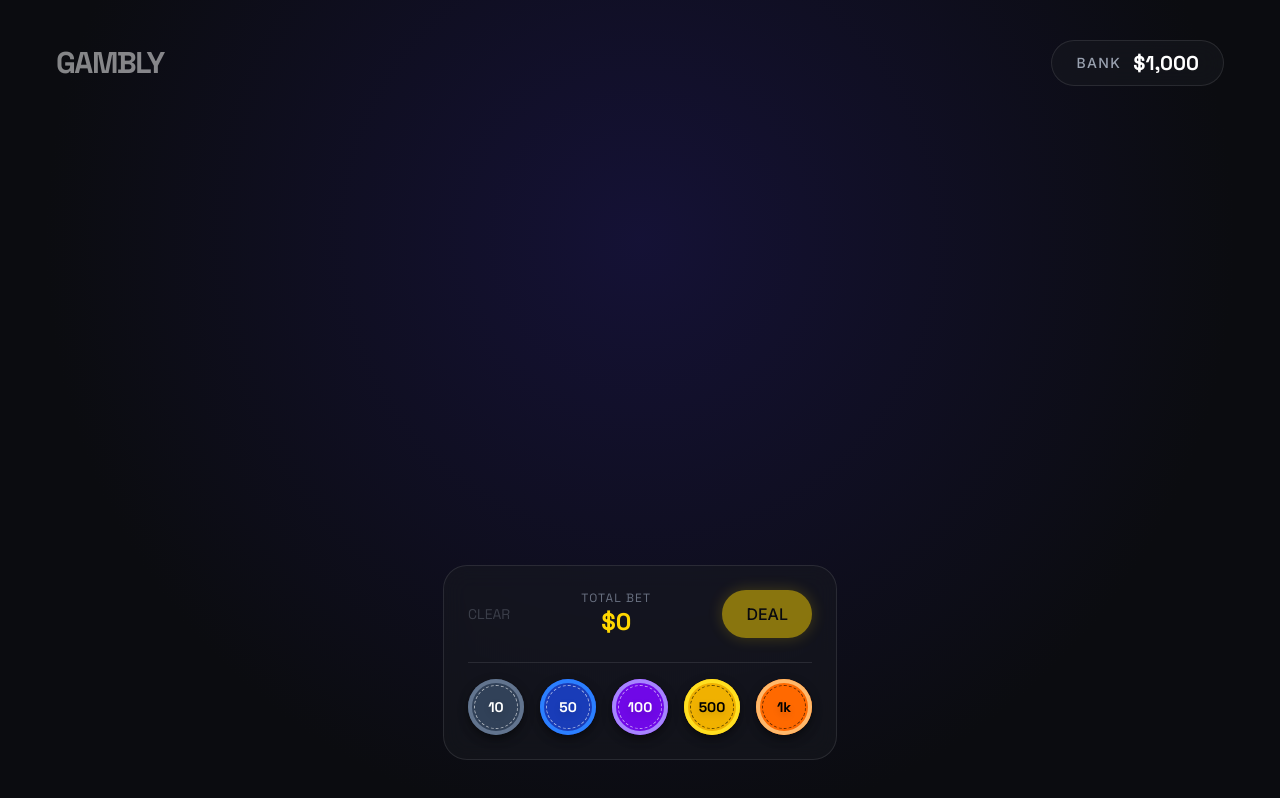
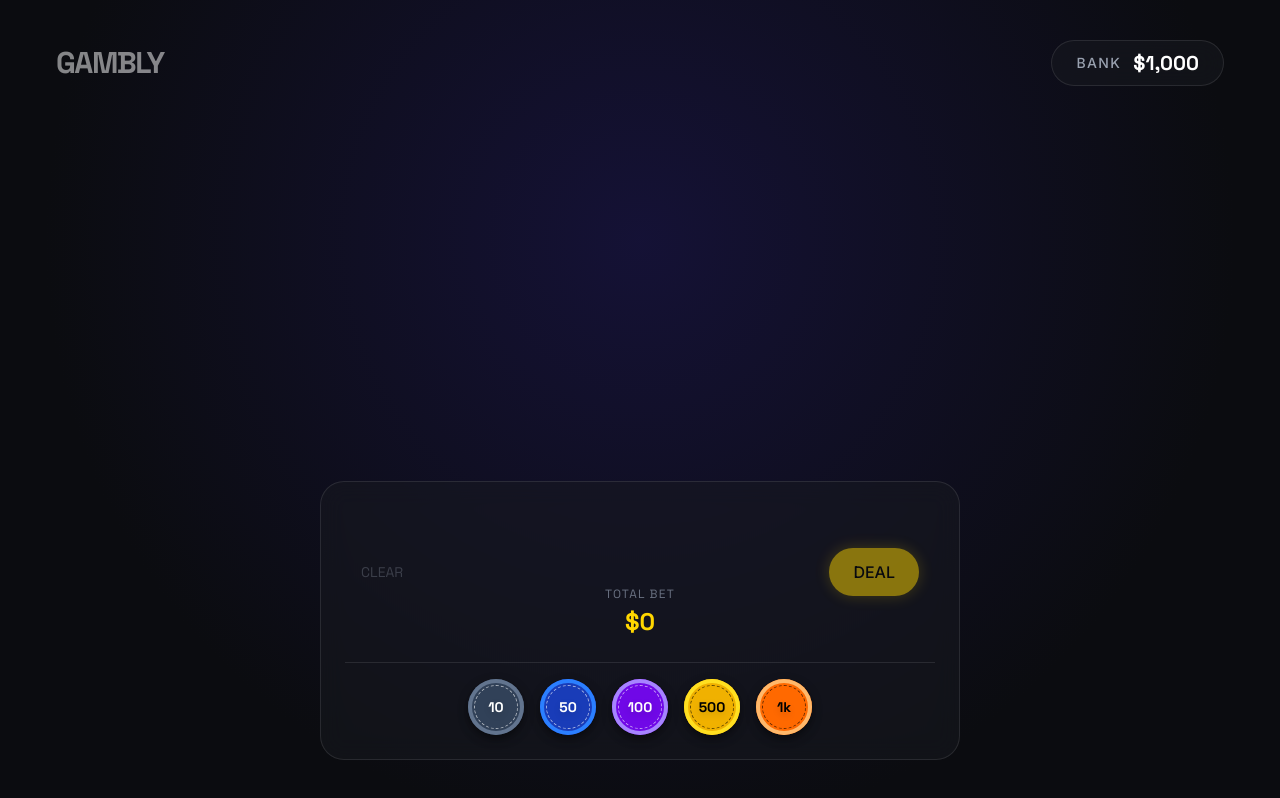
Before and after one commit to igorcol/GAMBLY, a Next.js app: page /games/blackjack in a window 1280 px wide. Both pictures are taken after a click on the button "Start Game". Built offline with nearby package versions, Linux system fonts and the light colour scheme.

Commit message:
ft(ui) implementa fisica de empilhamento de fichas na mesa

```diff
--- a/src/components/game/ActionBar.tsx
+++ b/src/components/game/ActionBar.tsx
@@ -4,37 +4,57 @@ import { useTableStore } from '@/store/tableStore'
 import { Button } from '@/components/ui/Button'
 import { Chip } from '@/components/ui/Chip'
 import { useGameShortcuts } from '@/hooks/useGameShortcuts'
+import { motion, AnimatePresence } from 'framer-motion'
 
 const AVAILABLE_CHIPS = [10, 50, 100, 500, 1000]
 
 export function ActionBar() {
-  const { state, pendingBet, startGame, placeBet, dispatchAction, addPendingBet, clearPendingBet } = useTableStore()
+  const { state, pendingBet, pendingChips, startGame, placeBet, dispatchAction, addPendingBet, clearPendingBet } = useTableStore()
 
-  // Ativa os atalhos de teclado
   useGameShortcuts()
 
   return (
-    <div className="fixed bottom-10 left-1/2 -translate-x-1/2 flex flex-col items-center gap-4">
+    <div className="fixed bottom-10 left-1/2 -translate-x-1/2 flex flex-col items-center gap-4 w-full max-w-2xl px-4">
 
-      {/* Fase de Aposta: Mostra as Fichas e o Painel de Confirmação */}
       {state.phase === 'BETTING' && (
-        <div className="flex flex-col items-center gap-6 bg-arcade-surface/50 p-6 rounded-3xl border border-white/10 backdrop-blur-md">
+        <div className="flex flex-col items-center gap-6 bg-arcade-surface/50 p-6 rounded-3xl border border-white/10 backdrop-blur-md w-full">
 
-          {/* Valor pendente e botões de ação */}
-          <div className="flex items-center gap-6 w-full justify-between">
+          <div className="flex items-center w-full justify-between px-4">
             <button
               onClick={clearPendingBet}
               disabled={pendingBet === 0}
-              className="text-gray-400 hover:text-white disabled:opacity-30 disabled:cursor-not-allowed font-mono text-sm transition-colors"
+              className="text-gray-400 hover:text-white disabled:opacity-30 disabled:cursor-not-allowed font-mono text-sm transition-colors w-24 text-left"
             >
               CLEAR
             </button>
 
+            {/* NOVO: A Torre de Fichas e o Valor Total */}
+            <div className="flex flex-col items-center min-h-30 justify-end">
+              <div className="relative w-16 h-16 flex items-end justify-center mb-4">
+                <AnimatePresence>
+                  {pendingChips.map((chip, index) => (
+                    <motion.div
+                      key={chip.id}
+                      initial={{ opacity: 0, y: 50, scale: 0.5 }} // Nasce invisível e voa de baixo
+                      animate={{ opacity: 1, y: -(index * 6), scale: 1 }} // Sobe empilhando (6px por ficha)
+                      exit={{ opacity: 0, scale: 0, transition: { duration: 0.2 } }} // Some ao dar CLEAR ou DEAL
+                      className="absolute"
+                      style={{ zIndex: index }}
+                    >
+                      {/* Renderiza a ficha desabilitada apenas como visual */}
+                      <Chip amount={chip.amount} disabled className="shadow-xl pointer-events-none" />
+                    </motion.div>
+                  ))}
+                </AnimatePresence>
+              </div>
+
               <div className="flex flex-col items-center">
-              <span className="text-xs text-gray-500 font-mono tracking-widest uppercase">Total Bet</span>
+                <span className="text-xs text-gray-500 font-mono tracking-widest uppercase mb-1">Total Bet</span>
                 <span className="text-2xl font-mono font-black text-arcade-action">${pendingBet}</span>
               </div>
+            </div>
 
+            <div className="w-24 flex justify-end">
               <Button
                 variant="primary"
                 label="DEAL"
@@ -42,8 +62,8 @@ export function ActionBar() {
                 disabled={pendingBet === 0}
               />
             </div>
+          </div>
 
-          {/* Fileira de Fichas para somar a aposta */}
           <div className="flex items-center gap-4 pt-4 border-t border-white/10 w-full justify-center">
             {AVAILABLE_CHIPS.map(amount => (
               <Chip
@@ -56,39 +76,21 @@ export function ActionBar() {
         </div>
       )}
 
-      {/* Container Padrão para as outras fases */}
       {state.phase !== 'BETTING' && (
         <div className="flex items-center gap-4 bg-arcade-surface/50 p-4 rounded-full border border-white/10 backdrop-blur-md transition-all">
-
           {(state.phase === 'IDLE' || state.phase === 'PAYOUT') && (
-            <Button
-              variant="primary"
-              label={state.phase === 'PAYOUT' ? 'Play Again' : 'Start Game'}
-              onClick={startGame}
-            />
+            <Button variant="primary" label={state.phase === 'PAYOUT' ? 'Play Again' : 'Start Game'} onClick={startGame} />
           )}
 
           {state.phase === 'PLAYER_TURN' && (
             <>
-              <Button
-                variant="danger"
-                label="Stand"
-                shortcut="S"
-                onClick={() => dispatchAction({ type: 'STAND' })}
-              />
-              <Button
-                variant="success"
-                label="Hit"
-                shortcut="H"
-                onClick={() => dispatchAction({ type: 'HIT' })}
-              />
+              <Button variant="danger" label="Stand" shortcut="S" onClick={() => dispatchAction({ type: 'STAND' })} />
+              <Button variant="success" label="Hit" shortcut="H" onClick={() => dispatchAction({ type: 'HIT' })} />
             </>
           )}
 
           {(state.phase === 'DEALING' || state.phase === 'DEALER_TURN') && (
-            <span className="text-gray-400 font-mono text-sm px-6 animate-pulse">
-              Dealer is playing...
-            </span>
+            <span className="text-gray-400 font-mono text-sm px-6 animate-pulse">Dealer is playing...</span>
           )}
         </div>
       )}
--- a/src/components/ui/Chip.tsx
+++ b/src/components/ui/Chip.tsx
@@ -1,10 +1,12 @@
+'use client'
+
 import { ButtonHTMLAttributes } from 'react'
+import { motion, HTMLMotionProps } from 'framer-motion'
 
-interface ChipProps extends ButtonHTMLAttributes<HTMLButtonElement> {
+interface ChipProps extends Omit<HTMLMotionProps<"button">, "children"> {
   amount: number
 }
 
-// Mapeamento de valores para cores
 const CHIP_COLORS: Record<number, string> = {
   10: 'bg-slate-700 ring-slate-500 text-white',
   50: 'bg-blue-800 ring-blue-500 text-white',
@@ -17,17 +19,17 @@ export function Chip({ amount, className = '', ...props }: ChipProps) {
   const colorClass = CHIP_COLORS[amount] || 'bg-arcade-surface ring-white/20 text-white'
 
   return (
-    <button
-      className={`relative w-14 h-14 rounded-full flex items-center justify-center font-mono font-black text-sm shadow-[0_4px_10px_rgba(0,0,0,0.5)] ring-4 ring-inset transition-all hover:-translate-y-2 hover:shadow-neon active:scale-95 ${colorClass} ${className}`}
+    <motion.button
+      className={`relative w-14 h-14 rounded-full flex items-center justify-center font-mono font-black text-sm shadow-[0_4px_10px_rgba(0,0,0,0.5)] ring-4 ring-inset transition-all hover:shadow-neon ${colorClass} ${className}`}
+      whileHover={{ y: -5 }} // Hover agora é gerenciado pelo Framer
+      whileTap={{ scale: 0.9 }} // Efeito de clique físico
       {...props}
     >
-      {/* Borda tracejada */}
       <div className="absolute inset-1.5 rounded-full border border-dashed border-current opacity-60 pointer-events-none"></div>
 
-      {/* Formatação abreviada */}
       <span className="z-10 drop-shadow-md">
         {amount >= 1000 ? `${amount / 1000}k` : amount}
       </span>
-    </button>
+    </motion.button>
   )
 }
--- a/src/store/tableStore.ts
+++ b/src/store/tableStore.ts
@@ -3,10 +3,16 @@ import { BlackjackEngine } from '../core/blackjack/engine'
 import { GameState, GameAction } from '../core/blackjack/types'
 import { useBankrollStore } from './bankrollStore'
 
+interface PendingChip {
+  id: string
+  amount: number
+}
+
 interface TableStore {
   state: GameState
   isInitialized: boolean
   pendingBet: number
+  pendingChips: PendingChip[] // NOVO: Guarda a pilha visual de fichas
   initializeTable: () => void
   startGame: () => void
   addPendingBet: (amount: number) => void
@@ -17,7 +23,6 @@ interface TableStore {
 
 let engineInstance: BlackjackEngine | null = null
 
-// Utilitário simples para criar pausas dramáticas (async/await)
 const delay = (ms: number) => new Promise(resolve => setTimeout(resolve, ms))
 
 export const useTableStore = create<TableStore>((set, get) => ({
@@ -29,6 +34,7 @@ export const useTableStore = create<TableStore>((set, get) => ({
   },
   isInitialized: false,
   pendingBet: 0,
+  pendingChips: [],
 
   initializeTable: () => {
     if (engineInstance) return
@@ -46,22 +52,27 @@ export const useTableStore = create<TableStore>((set, get) => ({
 
   startGame: () => {
     if (engineInstance) {
-      set({ pendingBet: 0 })
+      set({ pendingBet: 0, pendingChips: [] }) // Limpa a mesa ao reiniciar
       engineInstance.startGame()
     }
   },
 
   addPendingBet: (amount: number) => {
     const { balance } = useBankrollStore.getState()
-    const currentPending = get().pendingBet
-    if (currentPending + amount <= balance) {
-      set({ pendingBet: currentPending + amount })
+    const { pendingBet, pendingChips } = get()
+
+    if (pendingBet + amount <= balance) {
+      // Cria um ID único para o Framer Motion conseguir rastrear a animação individual de cada ficha
+      const newChip = { id: `${Date.now()}-${Math.random()}`, amount }
+      set({
+        pendingBet: pendingBet + amount,
+        pendingChips: [...pendingChips, newChip]
+      })
     }
   },
 
-  clearPendingBet: () => set({ pendingBet: 0 }),
+  clearPendingBet: () => set({ pendingBet: 0, pendingChips: [] }),
 
-  // COREOGRAFIA DO DEAL
   placeBet: async () => {
     if (!engineInstance) return
     const { pendingBet } = get()
@@ -72,25 +83,19 @@ export const useTableStore = create<TableStore>((set, get) => ({
 
     if (isApproved) {
       engineInstance.startDealing(pendingBet)
-
-      await delay(300) // Player Carta 1
+      await delay(300)
       engineInstance.dealToPlayer()
-
-      await delay(300) // Dealer Carta 1 (Aberta)
+      await delay(300)
       engineInstance.dealToDealer(false)
-
-      await delay(300) // Player Carta 2
+      await delay(300)
       engineInstance.dealToPlayer()
-
-      await delay(300) // Dealer Carta 2 (Oculta)
+      await delay(300)
       engineInstance.dealToDealer(true)
-
-      await delay(400) // Processa se foi Blackjack natural
+      await delay(400)
       engineInstance.finishDealing()
     }
   },
 
-  // COREOGRAFIA DO JOGO
   dispatchAction: async (action: GameAction) => {
     if (!engineInstance) return
 
@@ -99,18 +104,12 @@ export const useTableStore = create<TableStore>((set, get) => ({
     }
     else if (action.type === 'STAND') {
       engineInstance.playerStand()
-
-      // Vira a carta oculta e dá uma pausa para o player ver o score
       await delay(800)
       engineInstance.revealDealerCard()
-
-      // Loop assíncrono: O dealer puxa cartas uma a uma com pausa dramática
       while (engineInstance.getState().dealerHand.score < 17) {
         await delay(1000)
         engineInstance.dealToDealer(false)
       }
-
-      // Avalia o resultado só depois que as cartas terminaram de cair
       await delay(800)
       engineInstance.evaluateResults()
     }
```
Lines whose indentation alone changed are shown as unchanged.
